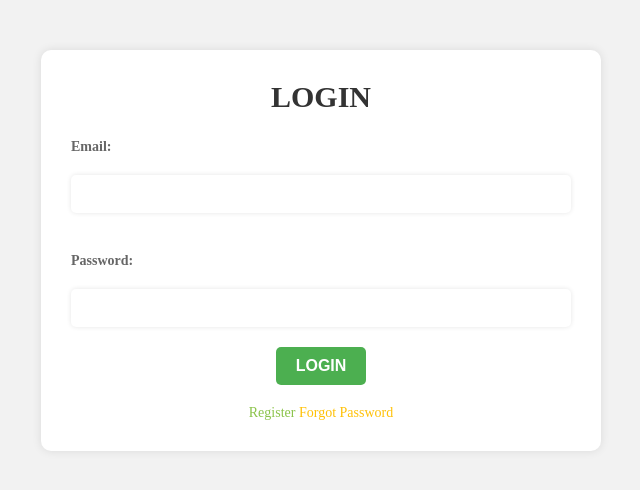
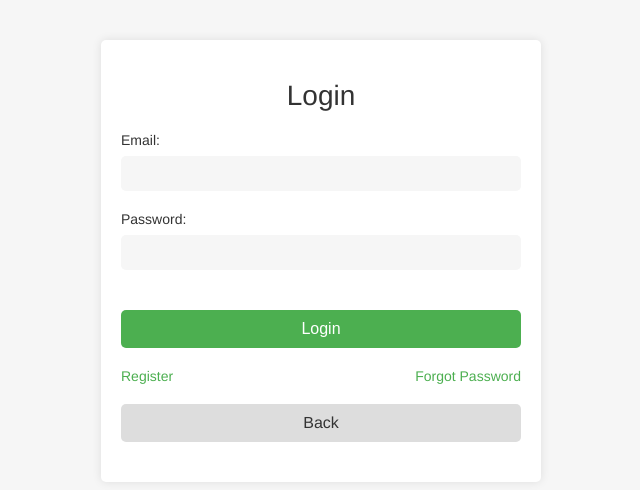
Before and after one commit to GodLikeGill/EventManagementApp, a website: page public/login.html in a window 1280 px wide. Shown: the whole page, without its empty margins (319-959 px from the left). Drawn offline with Linux system fonts and the light colour scheme.

Commit message:
Add files via upload

```diff
--- a/public/js/login.js
+++ b/public/js/login.js
@@ -1,16 +1,20 @@
 const form = document.querySelector('form');
-const emailInput = document.querySelector('#email');
-const passwordInput = document.querySelector('#password');
 
-form.addEventListener('submit', (event) => {
+form.addEventListener('submit', function(event) {
   event.preventDefault();
 
-  const email = emailInput.value;
-  const password = passwordInput.value;
+  const emailInput = document.getElementById('email');
+  const passwordInput = document.getElementById('password');
 
-  if (email === 'jatin@gmail.com' && password === 'jatin') {
+  const emailValue = emailInput.value;
+  const passwordValue = passwordInput.value;
+
+  const storedEmail = localStorage.getItem('email');
+  const storedPassword = localStorage.getItem('password');
+
+  if (emailValue === storedEmail && passwordValue === storedPassword) {
     window.location.href = 'main.html';
   } else {
-    alert('Incorrect username or password. Please try again.');
+    alert('Incorrect email or password. Please try again.');
   }
 });
--- a/public/login.html
+++ b/public/login.html
@@ -5,6 +5,7 @@
     <link rel="stylesheet" href="styles/login.css">
   </head>
   <body>
+    <div class="container">
       <form>
         <h2>Login</h2>
         <label for="email">Email:</label>
@@ -17,6 +18,8 @@
           <a href="forgot-password.html">Forgot Password</a>
         </div>
       </form>
+      <a href="index.html" class="back-button">Back</a>
+    </div>
     <script src="js/login.js"></script>
   </body>
 </html>
--- a/public/styles/event.css
+++ b/public/styles/event.css
@@ -1,127 +1,110 @@
-/* Global Styles */
 * {
-    box-sizing: border-box;
   margin: 0;
   padding: 0;
+  box-sizing: border-box;
 }
 
 body {
-    font-family: Arial, sans-serif;
-    background-color: #f2f2f2;
+  font-family: 'Helvetica Neue', sans-serif;
+  color: #333;
+  background-color: #f7f7f7;
 }
 
-  h1, h2, p {
-    margin: 0;
+.container {
+  max-width: 960px;
+  margin: 0 auto;
 }
 
-  ul {
-    list-style: none;
-    padding: 0;
-    margin: 0;
+header {
+  background-color: #44a047;
+  color: #fff;
+  padding: 1rem;
 }
 
-  a {
-    text-decoration: none;
-    color: #333;
+h1 {
+  text-align: center;
+  font-size: 3rem;
+  margin-bottom: 1rem;
 }
 
-  a:hover {
-    color: #008CBA;
-  }
-
-  /* Header Styles */
-  header {
-    background-color: #fff;
-    padding: 20px;
-    text-align: center;
-    box-shadow: 0 0 10px rgba(0, 0, 0, 0.1);
-  }
-
-  header h1 {
-    font-size: 36px;
-    color: #333;
-  }
-
-  /* Event Details Styles */
 .event-details {
   display: flex;
-    flex-wrap: wrap;
+  flex-direction: row;
   justify-content: space-between;
-    margin: 30px;
+  background-color: #fff;
+  margin: 2rem 0;
+  padding: 1.5rem;
+  box-shadow: 0 2px 4px rgba(0, 0, 0, 0.1);
 }
 
 .details-left {
-    flex: 1 1 500px;
-    background-color: #fff;
-    padding: 20px;
-    box-shadow: 0 0 10px rgba(0, 0, 0, 0.1);
+  flex: 1 1 60%;
 }
 
-  .details-left img {
-    width: 100%;
-    margin-bottom: 20px;
-  }
 
 .event-info h2 {
-    font-size: 24px;
-    color: #333;
-    margin-top: 20px;
+  font-size: 2rem;
+  margin-bottom: 1rem;
 }
 
 .event-info p {
-    font-size: 18px;
-    color: #666;
+  font-size: 1.2rem;
   line-height: 1.5;
-    margin-bottom: 20px;
-  }
-
-  .event-info ul {
-    margin-top: 20px;
-  }
-
-  .event-info li {
-    font-size: 18px;
-    color: #666;
-    margin-bottom: 10px;
+  margin-bottom: 1.5rem;
 }
 
 .details-right {
-    flex: 1 1 400px;
-    background-color: #fff;
-    padding: 20px;
-    box-shadow: 0 0 10px rgba(0, 0, 0, 0.1);
+  flex: 1 1 35%;
 }
 
-  .event-price h2, .event-links h2 {
-    font-size: 24px;
-    color: #333;
-    margin-top: 20px;
+.event-price h2 {
+  font-size: 2rem;
+  margin-bottom: 1rem;
 }
 
 .event-price p {
-    font-size: 18px;
-    color: #666;
-    margin-bottom: 20px;
+  font-size: 1.75rem;
+  line-height: 1.5;
+  margin-bottom: 1.5rem;
+  color: #44a047;
+  font-weight: bold;
+}
+
+.event-links h2 {
+  font-size: 2rem;
+  margin-bottom: 1rem;
 }
 
 .event-links ul {
-    margin-top: 20px;
+  list-style: none;
+  padding-left: 0;
 }
 
 .event-links li {
-    font-size: 18px;
-    color: #666;
-    margin-bottom: 10px;
-    display: flex;
-    align-items: center;
+  margin-bottom: 0.5rem;
 }
 
-  .event-links li a i {
-    font-size: 24px;
-    color: #008CBA;
-    margin-right: 10px;
+.event-links a {
+  font-size: 1.2rem;
+  color: #44a047;
+  text-decoration: none;
 }
 
-  .event-links li a:hover i {
-    color: #006B9F;
+.event-links i {
+  margin-right: 0.5rem;
 }
+
+.back-button {
+  display: block;
+  margin: 0 auto;
+  width: 100px;
+  height: 50px;
+  line-height: 50px;
+  text-align: center;
+  background-color: #44a047;
+  color: #fff;
+  border-radius: 5px;
+  text-decoration: none;
+  font-size: 1.2rem;
+  margin-top: 2rem;
+}
--- a/public/styles/forgot-password.css
+++ b/public/styles/forgot-password.css
@@ -6,7 +6,7 @@ body {
 }
 
 header {
-  background-color: #008CBA;
+  background-color: #44a047;
   color: white;
   padding: 20px;
   text-align: center;
@@ -60,10 +60,25 @@ button[type="submit"] {
   border: none;
   border-radius: 5px;
   color: #fff;
-  background-color: #008CBA;
+  background-color: #44a047;
   cursor: pointer;
 }
 
 button[type="submit"]:hover {
-  background-color: #006B9F;
+  background-color: #44a047;
 }
+
+.back-button {
+  display: inline-block;
+  padding: 10px 20px;
+  border-radius: 5px;
+  background-color: #333;
+  color: #fff;
+  text-decoration: none;
+  margin-top: 20px;
+  transition: background-color 0.3s ease;
+}
+
+.back-button:hover {
+  background-color: #555;
+}
--- a/public/styles/login.css
+++ b/public/styles/login.css
@@ -1,92 +1,112 @@
+/* General Styles */
 body {
-  background-color: #f2f2f2;
+  margin: 0;
+  padding: 0;
+  font-family: 'Helvetica Neue', sans-serif;
+  background-color: #f6f6f6;
 }
 
-form {
-  width: 80%;
-  max-width: 500px;
-  margin: 50px auto;
-  text-align: center;
-  background-color: white;
-  border-radius: 10px;
-  box-shadow: 0 0 10px rgba(0, 0, 0, 0.1);
-  padding: 30px;
+/* Container Styles */
+.container {
+  width: 100%;
+  max-width: 400px;
+  margin: 0 auto;
+  margin-top: 40px;
+  padding: 40px 20px;
+  background-color: #fff;
+  border-radius: 5px;
+  box-shadow: 0 0 10px rgba(0,0,0,0.1);
 }
 
-h2 {
-  margin-top: 0;
+.container h2 {
+  margin: 0 0 20px;
+  font-size: 28px;
+  font-weight: 500;
   color: #333;
-  font-size: 30px;
-  font-weight: bold;
-  text-transform: uppercase;
+  text-align: center;
+}
+
+/* Form Styles */
+form {
+  display: flex;
+  flex-direction: column;
 }
 
 label {
-    display: block;
-    margin: 20px 0;
-    text-align: left;
-    color: #666;
-    font-size: 14px;
-    font-weight: bold;
-  }
+  margin-bottom: 8px;
+  font-size: 14px;
+  font-weight: 500;
+  color: #333;
+}
 
 input[type="email"],
 input[type="password"] {
-  width: 100%;
   padding: 10px;
   margin-bottom: 20px;
+  border-radius: 5px;
   border: none;
-  border-radius: 5px;
-  box-shadow: 0 0 5px rgba(0, 0, 0, 0.1);
-  font-size: 16px;
-  color: #333;
-  box-sizing: border-box;
+  background-color: #f6f6f6;
+}
+
+input[type="email"]:focus,
+input[type="password"]:focus {
+  outline: none;
+  box-shadow: 0 0 5px rgba(0,0,0,0.1);
 }
 
 input[type="submit"] {
-  background-color: #4CAF50;
-  color: white;
-  padding: 10px 20px;
+  padding: 10px;
+  margin-top: 20px;
+  border-radius: 5px;
   border: none;
-  border-radius: 5px;
+  background-color: #4caf50;
+  color: #fff;
+  font-size: 16px;
+  font-weight: 500;
   cursor: pointer;
-  font-size: 16px;
-  font-weight: bold;
-  text-transform: uppercase;
-  transition: background-color 0.3s ease;
+  transition: background-color 0.2s ease-in-out;
 }
 
 input[type="submit"]:hover {
-  background-color: #3e8e41;
+  background-color: #44a047;
 }
 
 .form-links {
+  display: flex;
+  justify-content: space-between;
+  align-items: center;
   margin-top: 20px;
-  font-size: 14px;
-  color: #666;
 }
 
 .form-links a {
-  color: #4CAF50;
+  color: #4caf50;
+  font-size: 14px;
+  font-weight: 500;
   text-decoration: none;
+  transition: color 0.2s ease-in-out;
 }
 
 .form-links a:hover {
-  text-decoration: underline;
+  color: #44a047;
 }
 
-.form-links span {
-  margin: 0 5px;
+/* Back Button Styles */
+.back-button {
+  display: block;
+  margin-top: 20px;
+  padding: 10px;
+  border-radius: 5px;
+  border: none;
+  background-color: #ddd;
+  color: #333;
+  font-size: 16px;
+  font-weight: 500;
+  text-align: center;
+  text-decoration: none;
+  cursor: pointer;
+  transition: background-color 0.2s ease-in-out;
 }
 
-.form-links a:nth-of-type(1) {
-  color: #8BC34A;
+.back-button:hover {
+  background-color: #ccc;
 }
-
-.form-links a:nth-of-type(2) {
-  color: #FFC107;
-}
-
-.form-links a:nth-of-type(3) {
-  color: #E91E63;
-}
--- a/public/styles/main.css
+++ b/public/styles/main.css
@@ -1,51 +1,61 @@
 body {
-    background: linear-gradient(to bottom, #ffffff, #f2f2f2);
+  font-family: Arial, sans-serif;
+  margin: 0;
+  padding: 0;
 }
 
 h1 {
   text-align: center;
-    margin-top: 50px;
-    font-size: 36px;
-    color: #333;
+  margin-top: 30px;
 }
 
 #events-container {
-    width: 100%;
-    max-width: 800px;
-    margin: 50px auto;
   display: flex;
   flex-wrap: wrap;
-    justify-content: space-between;
-    align-items: flex-start;
+  justify-content: center;
+  margin: 50px auto;
+  max-width: 1000px;
 }
 
 .event-box {
-    width: 48%;
+  background-color: #fff;
+  border: 1px solid #ddd;
+  border-radius: 5px;
+  box-shadow: 0 2px 4px rgba(0, 0, 0, 0.1);
+  margin: 20px;
   padding: 20px;
-    margin-bottom: 30px;
-    background-color: white;
-    border-radius: 10px;
-    box-shadow: 0 0 10px rgba(0, 0, 0, 0.1);
+  max-width: 300px;
+  width: 100%;
+}
+
+.event-button {
+  display: block;
+  margin: 0 auto;
+  margin-top: 10px;
+  background-color: #44a047;
+  color: white;
+  border: none;
+  padding: 10px 20px;
+  font-size: 16px;
+  border-radius: 5px;
+  cursor: pointer;
+  transition: background-color 0.2s ease-in-out;
 }
 
 .event-title {
   font-size: 24px;
   font-weight: bold;
   margin-bottom: 10px;
-    color: #333;
 }
 
 .event-description {
   margin-bottom: 10px;
-    color: #666;
 }
 
 .event-location {
   margin-bottom: 10px;
-    color: #666;
 }
 
 .event-date-time {
-    font-size: 16px;
-    color: #666;
+  margin-top: 10px;
 }
--- a/public/styles/register.css
+++ b/public/styles/register.css
@@ -1,76 +1,79 @@
+/* Body styles */
 body {
-    background-color: #f2f2f2;
+  background-color: #F6F6F6;
+  font-family: Arial, sans-serif;
+  margin: 0;
+  padding: 0;
 }
 
+/* Form styles */
 form {
-    width: 80%;
+  background-color: #FFFFFF;
+  border-radius: 10px;
+  box-shadow: 0px 0px 20px #CCCCCC;
+  margin: 50px auto;
   max-width: 500px;
-    margin: 50px auto;
-    text-align: center;
-    background-color: white;
-    border-radius: 10px;
-    box-shadow: 0 0 10px rgba(0, 0, 0, 0.1);
-    padding: 30px;
+  padding: 40px;
+  width: 90%;
 }
 
 h2 {
-    margin-top: 0;
-    color: #333;
-    font-size: 30px;
-    font-weight: bold;
-    text-transform: uppercase;
+  color: #333333;
+  font-size: 24px;
+  margin-bottom: 30px;
+  text-align: center;
 }
 
 label {
+  color: #666666;
   display: block;
-    margin: 20px 0;
-    text-align: left;
-    color: #666;
-    font-size: 14px;
-    font-weight: bold;
+  font-size: 18px;
+  margin-bottom: 10px;
 }
 
-  input[type="text"],
 input[type="email"],
 input[type="password"] {
+  border: 2px solid #CCCCCC;
+  border-radius: 4px;
+  box-sizing: border-box;
+  display: block;
+  font-size: 16px;
+  margin-bottom: 20px;
+  padding: 10px;
   width: 100%;
-    padding: 10px;
-    margin-bottom: 20px;
-    border: none;
-    border-radius: 5px;
-    box-shadow: 0 0 5px rgba(0, 0, 0, 0.1);
-    font-size: 16px;
-    color: #333;
 }
 
 input[type="submit"] {
   background-color: #4CAF50;
-    color: white;
+  border: none;
+  border-radius: 4px;
+  color: #FFFFFF;
+  cursor: pointer;
+  font-size: 18px;
+  margin-top: 20px;
   padding: 10px 20px;
-    border: none;
-    border-radius: 5px;
-    cursor: pointer;
-    font-size: 16px;
-    font-weight: bold;
-    text-transform: uppercase;
-    transition: background-color 0.3s ease;
+  transition: background-color 0.3s ease-in-out;
+  width: 100%;
 }
 
 input[type="submit"]:hover {
-    background-color: #3e8e41;
+  background-color: #357a38 ;
 }
 
+/* Form links */
 .form-links {
   margin-top: 20px;
-    font-size: 14px;
-    color: #666;
+  text-align: center;
 }
 
 .form-links a {
   color: #4CAF50;
+  display: inline-block;
+  margin-right: 10px;
   text-decoration: none;
+  transition: color 0.3s ease-in-out;
 }
 
 .form-links a:hover {
-    text-decoration: underline;
+  color: #357a38;
 }
```
Also changed, not shown: public/event.html (+11 -14 lines), public/forgot-password.html (+1 -0 lines), public/js/event.js (added, +21 -0 lines), public/js/main.js (+63 -5 lines), public/js/register.js (+10 -8 lines), public/register.html (+1 -2 lines), public/index.html (line endings or trailing spaces). Lines whose indentation alone changed are shown as unchanged.
